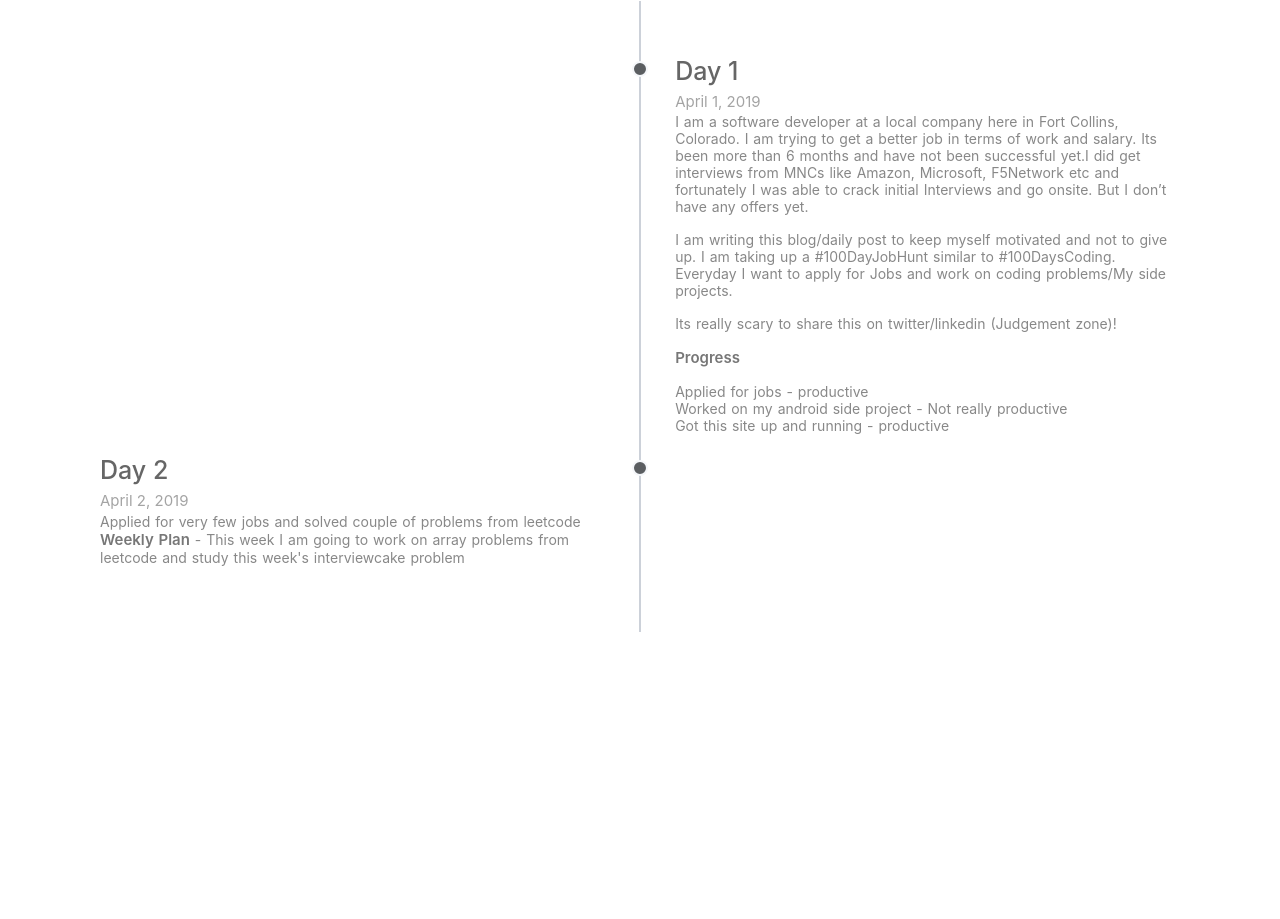
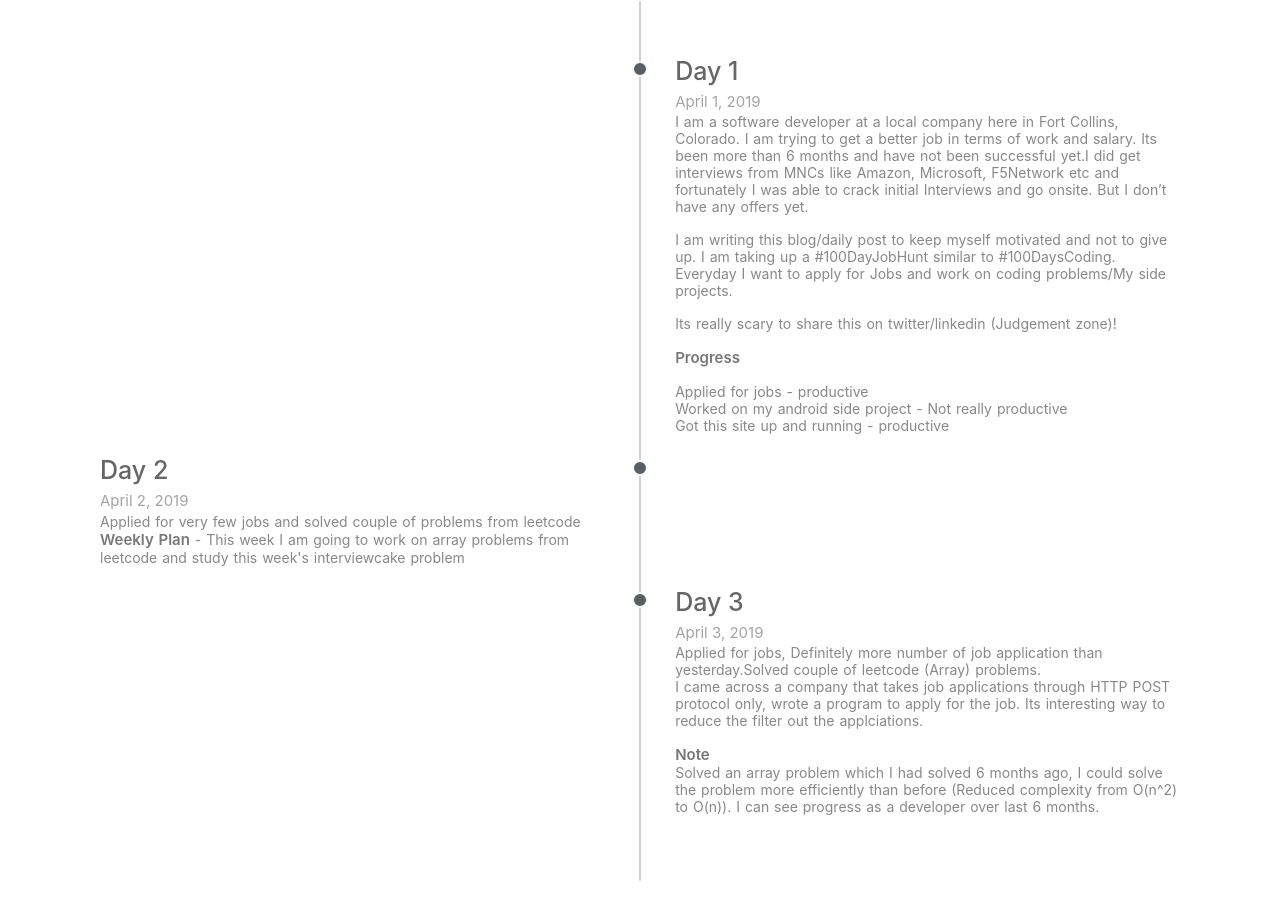
Before and after one commit to manojkumarsmks/manojkumarsmks.github.io, a plain HTML site: page index.html in a window 1280 px wide. Shown: the part 209-1128 px from the top of the page. Before the commit the page ends 921 px from the top, so only its background shows below. Drawn offline with nearby package versions, Linux system fonts and the light colour scheme.

Commit message:
Day 3 Progress

```diff
--- a/index.html
+++ b/index.html
@@ -43,6 +43,17 @@
 		  </div>
 	   </div>
 
+	   <div class="timeline-block timeline-block-right">
+		  <div class="marker"></div>
+		  <div class="timeline-content">
+			 <h3>Day 3</h3>
+			 <span>April 3, 2019</span>
+			 <p>Applied for jobs, Definitely more number of job application than yesterday.Solved couple of leetcode (Array) problems.<br/>I came across a company that takes job applications through HTTP POST protocol only, wrote a program to apply for the job. Its interesting way to reduce the filter out the applciations. </p>
+
+			 <p><span>Note</span> <br/> Solved an array problem which I had solved 6 months ago, I could solve the problem more efficiently than before (Reduced complexity from O(n^2) to O(n)). I can see progress as a developer over last 6 months.</p>
+		  </div>
+	   </div>
+
 	</div>
 
 </body>
```
